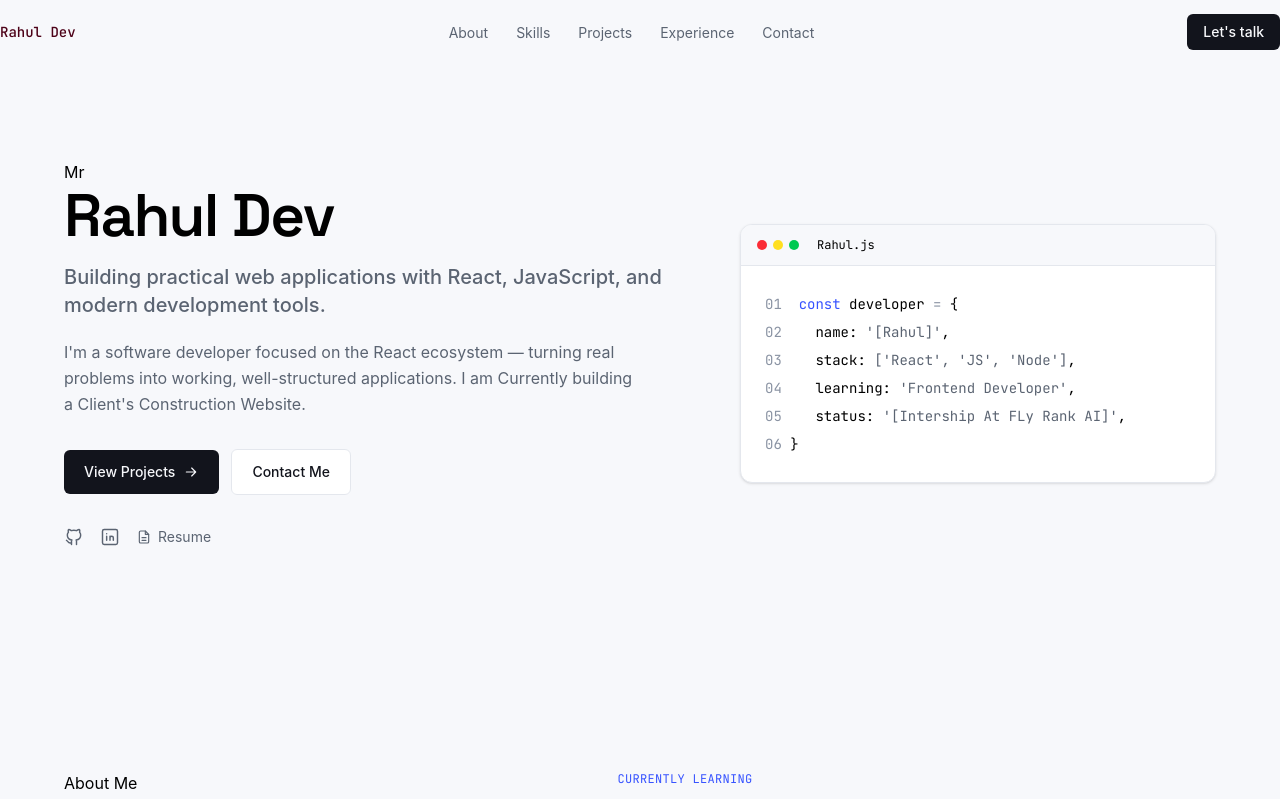
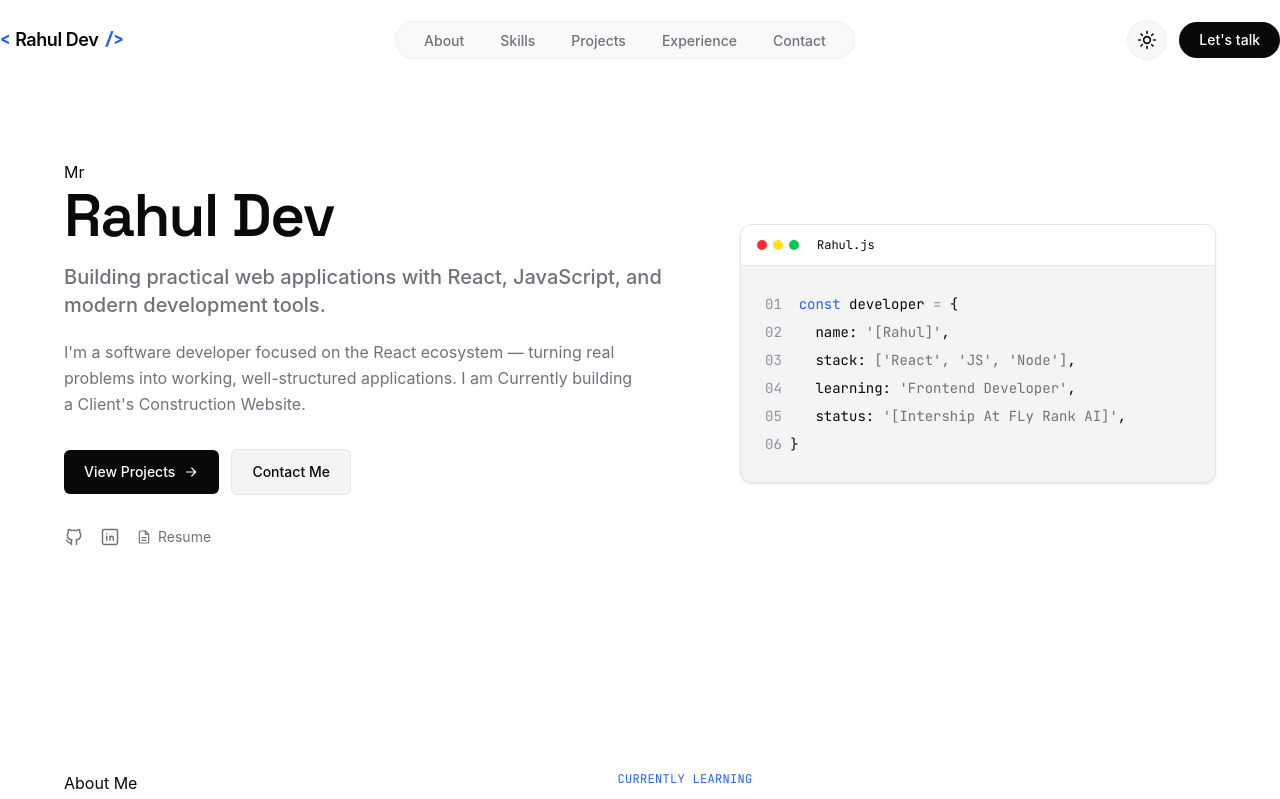
Before and after one commit to RahulDev661/PortFolio1.1, a React (Vite) app: page / in a window 1280 px wide. Shown: the top 799 px of the page. Built offline with nearby package versions, Linux system fonts and the light colour scheme.

Commit message:
Added Dark Mode

```diff
--- a/src/components/Icons.jsx
+++ b/src/components/Icons.jsx
@@ -87,3 +87,49 @@ export function CheckCircleIcon(props) {
     </svg>
   )
 }
+
+export function SunIcon(props) {
+  return (
+    <svg
+      xmlns="http://www.w3.org/2000/svg"
+      width="24"
+      height="24"
+      viewBox="0 0 24 24"
+      fill="none"
+      stroke="currentColor"
+      strokeWidth="2"
+      strokeLinecap="round"
+      strokeLinejoin="round"
+      {...props}
+    >
+      <circle cx="12" cy="12" r="4" />
+      <path d="M12 2v2" />
+      <path d="M12 20v2" />
+      <path d="m4.93 4.93 1.41 1.41" />
+      <path d="m17.66 17.66 1.41 1.41" />
+      <path d="M2 12h2" />
+      <path d="M20 12h2" />
+      <path d="m6.34 17.66-1.41 1.41" />
+      <path d="m19.07 4.93-1.41 1.41" />
+    </svg>
+  )
+}
+
+export function MoonIcon(props) {
+  return (
+    <svg
+      xmlns="http://www.w3.org/2000/svg"
+      width="24"
+      height="24"
+      viewBox="0 0 24 24"
+      fill="none"
+      stroke="currentColor"
+      strokeWidth="2"
+      strokeLinecap="round"
+      strokeLinejoin="round"
+      {...props}
+    >
+      <path d="M12 3a6 6 0 0 0 9 9 9 9 0 1 1-9-9Z" />
+    </svg>
+  )
+}
--- a/src/components/Navbar.jsx
+++ b/src/components/Navbar.jsx
@@ -1,5 +1,5 @@
 import { useEffect, useState } from 'react'
-import { MenuIcon, CloseIcon } from './Icons.jsx'
+import { MenuIcon, CloseIcon, SunIcon, MoonIcon } from './Icons.jsx'
 
 const links = [
   { label: 'About', href: '#about' },
@@ -12,15 +12,39 @@ const links = [
 export default function Navbar() {
   const [open, setOpen] = useState(false)
   const [scrolled, setScrolled] = useState(false)
+  const [activeSection, setActiveSection] = useState('')
+  const [theme, setTheme] = useState(() => {
+    if (typeof window !== 'undefined') {
+      return (
+        localStorage.getItem('theme') ||
+        (window.matchMedia('(prefers-color-scheme: dark)').matches ? 'dark' : 'light')
+      )
+    }
+    return 'light'
+  })
+
+  // Apply dark mode class to <html> element
+  useEffect(() => {
+    const root = document.documentElement
+    if (theme === 'dark') {
+      root.classList.add('dark')
+    } else {
+      root.classList.remove('dark')
+    }
+    localStorage.setItem('theme', theme)
+  }, [theme])
+
+  const toggleTheme = () => {
+    setTheme((prev) => (prev === 'light' ? 'dark' : 'light'))
+  }
 
   useEffect(() => {
-    const onScroll = () => setScrolled(window.scrollY > 8)
+    const onScroll = () => setScrolled(window.scrollY > 20)
     onScroll()
     window.addEventListener('scroll', onScroll, { passive: true })
     return () => window.removeEventListener('scroll', onScroll)
   }, [])
 
-  // Lock body scroll while the mobile menu is open
   useEffect(() => {
     document.body.style.overflow = open ? 'hidden' : ''
     return () => {
@@ -28,43 +52,108 @@ export default function Navbar() {
     }
   }, [open])
 
+  useEffect(() => {
+    const observer = new IntersectionObserver(
+      (entries) => {
+        entries.forEach((entry) => {
+          if (entry.isIntersecting) {
+            setActiveSection(`#${entry.target.id}`)
+          }
+        })
+      },
+      { threshold: 0.4 }
+    )
+
+    const sections = document.querySelectorAll('section[id]')
+    sections.forEach((section) => observer.observe(section))
+
+    return () => sections.forEach((section) => observer.unobserve(section))
+  }, [])
+
   return (
     <header
-      className={`fixed top-0 inset-x-0 z-50 transition-shadow ${
-        scrolled ? 'bg-paper/90 backdrop-blur border-b border-line' : 'bg-transparent'
+      className={`fixed top-0 inset-x-0 z-50 transition-all duration-300 ${
+        scrolled
+          ? 'bg-paper/80 backdrop-blur-md border-b border-line/60 shadow-sm py-1'
+          : 'bg-transparent py-3'
       }`}
     >
-      <nav className="container-px flex items-center justify-between h-16">
+      <nav className="container-px flex items-center justify-between h-14 max-w-7xl mx-auto">
+        {/* Brand Logo */}
         <a
           href="#home"
-          className="font-mono text-sm font-medium text-ink hover:text-accent transition-colors"
+          className="group text-lg font-semibold tracking-tight text-ink transition-colors flex items-center gap-1.5"
         >
-          <span className="text-rose-950">Rahul Dev</span>
+          <span className="font-mono text-accent text-base">&lt;</span>
+          <span className="group-hover:text-accent transition-colors">Rahul Dev</span>
+          <span className="font-mono text-accent text-base">/&gt;</span>
         </a>
 
-        <ul className="hidden md:flex items-center gap-1 rounded">
-          {links.map((link) => (
+        {/* Desktop Navigation */}
+        <ul className="hidden md:flex items-center gap-1 px-3 py-1.5 rounded-full bg-surface/50 border border-line/40 backdrop-blur-sm">
+          {links.map((link) => {
+            const isActive = activeSection === link.href
+            return (
               <li key={link.href}>
                 <a
                   href={link.href}
-                className="px-3 py-2 rounded-md text-sm text-muted hover:text-ink hover:bg-surface transition-colors"
+                  className={`relative px-4 py-1.5 rounded-full text-sm font-medium transition-all duration-200 ${
+                    isActive
+                      ? 'text-ink bg-paper shadow-sm'
+                      : 'text-muted hover:text-ink hover:bg-surface/80'
+                  }`}
                 >
                   {link.label}
                 </a>
               </li>
-          ))}
+            )
+          })}
         </ul>
+
+        {/* Actions (Dark Mode Toggle & CTA) */}
+        <div className="hidden md:flex items-center gap-3">
+          {/* Theme Toggle Button */}
+          <button
+            type="button"
+            onClick={toggleTheme}
+            className="theme-toggle-btn relative flex items-center justify-center w-10 h-10 rounded-full border border-line/40 bg-surface/60 text-ink hover:bg-surface transition-colors focus:outline-none focus:ring-2 focus:ring-accent/40"
+            aria-label={`Switch to ${theme === 'light' ? 'dark' : 'light'} mode`}
+          >
+            <span className={`theme-icon ${theme === 'dark' ? 'rotate-sun' : 'visible-icon'}`}>
+              <SunIcon className="w-5 h-5" />
+            </span>
+            <span className={`theme-icon ${theme === 'light' ? 'rotate-moon' : 'visible-icon'}`}>
+              <MoonIcon className="w-5 h-5" />
+            </span>
+          </button>
 
           <a
             href="#contact"
-          className="hidden md:inline-flex items-center rounded-md bg-ink text-paper text-sm font-medium px-4 py-2 hover:bg-accent transition-colors"
+            className="inline-flex items-center justify-center rounded-full bg-ink text-paper text-sm font-medium px-5 py-2 hover:bg-accent hover:shadow-md transition-all duration-200 active:scale-95"
           >
             Let's talk
           </a>
+        </div>
+
+        {/* Mobile Header Actions */}
+        <div className="flex md:hidden items-center gap-2">
+          <button
+            type="button"
+            onClick={toggleTheme}
+            className="theme-toggle-btn relative flex items-center justify-center w-10 h-10 rounded-lg border border-line/40 bg-surface/60 text-ink hover:bg-surface transition-colors"
+            aria-label="Toggle dark mode"
+          >
+            <span className={`theme-icon ${theme === 'dark' ? 'rotate-sun' : 'visible-icon'}`}>
+              <SunIcon className="w-5 h-5" />
+            </span>
+            <span className={`theme-icon ${theme === 'light' ? 'rotate-moon' : 'visible-icon'}`}>
+              <MoonIcon className="w-5 h-5" />
+            </span>
+          </button>
 
           <button
             type="button"
-          className="md:hidden inline-flex items-center justify-center w-10 h-10 rounded-md text-ink hover:bg-surface"
+            className="inline-flex items-center justify-center w-10 h-10 rounded-lg text-ink hover:bg-surface transition-colors focus:outline-none"
             aria-label={open ? 'Close menu' : 'Open menu'}
             aria-expanded={open}
             aria-controls="mobile-menu"
@@ -72,25 +161,43 @@ export default function Navbar() {
           >
             {open ? <CloseIcon /> : <MenuIcon />}
           </button>
+        </div>
       </nav>
 
+      {/* Mobile Menu Overlay */}
       {open && (
         <div
           id="mobile-menu"
-          className="md:hidden absolute inset-x-0 top-16 bg-paper border-b border-line shadow-lg"
+          className="md:hidden fixed inset-x-0 top-65px bg-paper/95 backdrop-blur-xl border-b border-line shadow-xl animate-in slide-in-from-top-2 duration-200"
         >
-          <ul className="container-px py-4 flex flex-col gap-1">
-            {links.map((link) => (
+          <ul className="container-px py-6 flex flex-col gap-2">
+            {links.map((link) => {
+              const isActive = activeSection === link.href
+              return (
                 <li key={link.href}>
                   <a
                     href={link.href}
                     onClick={() => setOpen(false)}
-                  className="block px-2 py-3 text-base text-ink border-b border-line last:border-none"
+                    className={`block px-4 py-3 text-base font-medium rounded-lg transition-colors ${
+                      isActive
+                        ? 'bg-surface text-accent'
+                        : 'text-ink hover:bg-surface/60'
+                    }`}
                   >
                     {link.label}
                   </a>
                 </li>
-            ))}
+              )
+            })}
+            <li className="pt-4 border-t border-line/60">
+              <a
+                href="#contact"
+                onClick={() => setOpen(false)}
+                className="block w-full text-center rounded-lg bg-ink text-paper text-base font-medium py-3 hover:bg-accent transition-colors"
+              >
+                Let's talk
+              </a>
+            </li>
           </ul>
         </div>
       )}
--- a/src/index.css
+++ b/src/index.css
@@ -35,3 +35,56 @@
 @layer components {
   /* ...your existing .eyebrow / .section-heading / .container-px stay exactly as they were... */
 }
+
+/* 1. Theme Color Variables */
+:root {
+  --color-paper: #ffffff;
+  --color-surface: #f4f4f5;
+  --color-line: #e4e4e7;
+  --color-ink: #09090b;
+  --color-muted: #71717a;
+  --color-accent: #2563eb;
+}
+
+.dark {
+  --color-paper: #09090b;
+  --color-surface: #18181b;
+  --color-line: #27272a;
+  --color-ink: #fafafa;
+  --color-muted: #a1a1aa;
+  --color-accent: #3b82f6;
+}
+
+/* 2. Global Background & Color Transitions */
+body {
+  background-color: var(--color-paper);
+  color: var(--color-ink);
+  transition: background-color 0.3s ease, color 0.3s ease;
+}
+
+/* 3. Smooth Dark Mode Icon Switcher Animations */
+.theme-toggle-btn {
+  overflow: hidden;
+}
+
+.theme-icon {
+  position: absolute;
+  display: flex;
+  align-items: center;
+  transition: transform 0.4s cubic-bezier(0.4, 0, 0.2, 1), opacity 0.3s ease;
+}
+
+.visible-icon {
+  opacity: 1;
+  transform: rotate(0deg) scale(1);
+}
+
+.rotate-sun {
+  opacity: 0;
+  transform: rotate(90deg) scale(0.5);
+}
+
+.rotate-moon {
+  opacity: 0;
+  transform: rotate(-90deg) scale(0.5);
+}
```
Lines whose indentation alone changed are shown as unchanged.
